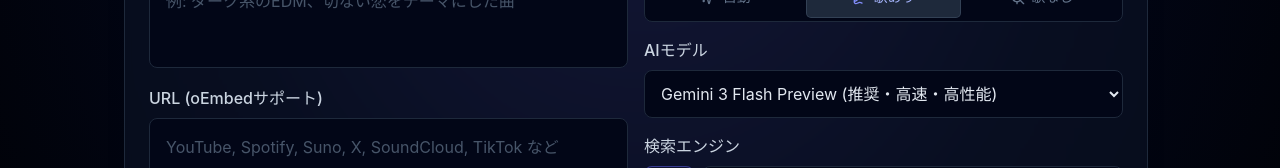
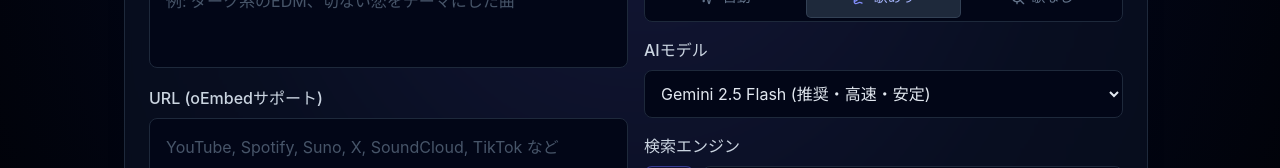
Before and after one commit to igashira0324/suno-support, a React (Vite) app: page / in a window 1280 px wide. Shown: the part 226-394 px from the top of the page. Built offline with nearby package versions, Linux system fonts and the light colour scheme; no server answers.

Commit message:
Optimize Gemini API usage: switch default to 2.5-flash and improve 429 error handling

```diff
--- a/src/App.tsx
+++ b/src/App.tsx
@@ -21,7 +21,7 @@
         result: null,
         error: null,
         searchEngine: 'google-grounding',
-        modelName: 'gemini-3-flash-preview',
+        modelName: 'gemini-2.5-flash',
         enableVideoAnalysis: false,
         lyricsLanguage: 'Japanese',
     });
--- a/src/features/input/components/sub/InputSettingsPanel.tsx
+++ b/src/features/input/components/sub/InputSettingsPanel.tsx
@@ -67,10 +67,10 @@
                         onChange={(e) => onModelChange(e.target.value)}
                         className="w-full bg-slate-950 border border-slate-800 rounded-lg p-3 text-base text-slate-200 focus:ring-2 focus:ring-indigo-500 outline-none"
                     >
-                        <option value="gemini-3-flash-preview">Gemini 3 Flash Preview (推奨・高速・高性能)</option>
-                        <option value="gemini-3.1-pro-preview">Gemini 3.1 Pro Preview (高精度・高コスト)</option>
-                        <option value="gemini-2.5-flash">Gemini 2.5 Flash (安定版フォールバック)</option>
-                        <option value="gemini-2.5-pro">Gemini 2.5 Pro (安定版・高精度)</option>
+                        <option value="gemini-2.5-flash">Gemini 2.5 Flash (推奨・高速・安定)</option>
+                        <option value="gemini-2.5-pro">Gemini 2.5 Pro (高品質・安定)</option>
+                        <option value="gemini-3-flash-preview">Gemini 3 Flash Preview (実験的・無料枠制限あり)</option>
+                        <option value="gemini-3.1-pro-preview">Gemini 3.1 Pro Preview (実験的・高コスト)</option>
                     </select>
                 </div>
 
```
Also changed, not shown: 2 other files (tests, documents, lock files or other folders).
